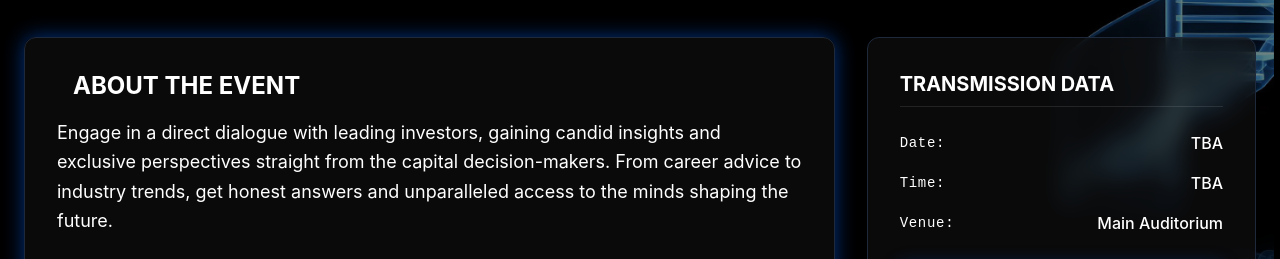
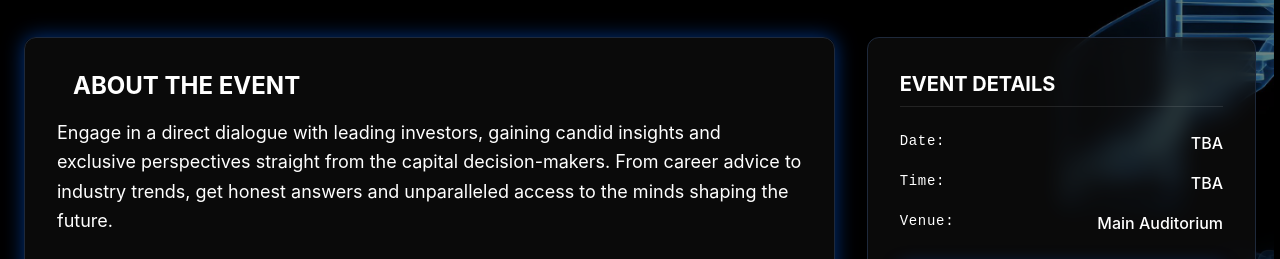
Before and after one commit to Ansh-mick27/AIIHFound_E_summit, a Next.js app: page /events/ama in a window 1280 px wide. Shown: the part 541-800 px from the top of the page. Built offline with nearby package versions, Linux system fonts and the light colour scheme.

Commit message:
Update Founder's Talk event detail page with new content and details

```diff
--- a/src/app/events/[slug]/page.tsx
+++ b/src/app/events/[slug]/page.tsx
@@ -80,13 +80,13 @@ export default function EventPage() {
                     {/* Key Details */}
                     <div className="glass-card p-8 rounded-xl border border-white/10 h-fit">
                         <h3 className="text-xl font-bold mb-6 text-white border-b border-white/10 pb-2">
-                            TRANSMISSION DATA
+                            EVENT DETAILS
                         </h3>
                         <div className="space-y-4">
                             {event.details.map((detail, index) => (
-                                <div key={index} className="flex justify-between items-center">
+                                <div key={index} className="flex justify-between items-start">
                                     <span className="text-text-muted font-mono-terminal text-sm">{detail.label}:</span>
-                                    <span className="text-white font-medium">{detail.value}</span>
+                                    <span className="text-white font-medium text-right whitespace-pre-line">{detail.value}</span>
                                 </div>
                             ))}
                         </div>
--- a/src/data/eventsData.ts
+++ b/src/data/eventsData.ts
@@ -6,12 +6,13 @@ export const eventsData = {
         title: "FOUNDER'S TALK",
         category: "SESSION",
         description: "Startup Expo, the flagship event of E-Summit, provides a dynamic platform for early-stage startups to pitch their ideas to investors and industry leaders.",
-        longDescription: "Founder's Talk is the highlight of E-Summit, where visionary entrepreneurs share real stories of success, inspiring ambition and turning ideas into action.",
+        longDescription: "Founder's Talk is the defining highlight of E-Summit, where visionary entrepreneurs share the real stories behind their success. More than a session, it is a catalyst that transforms ambition into action.\n\nThrough candid conversations, founders reveal their journeys — the risks, failures, breakthroughs, and lessons that shaped their ventures. The session offers powerful insights into resilience, leadership, and the mindset required to build and scale meaningful ideas.",
         icon: Rocket,
         details: [
-            { label: "Date", value: "TBA" },
-            { label: "Time", value: "TBA" },
-            { label: "Venue", value: "Main Auditorium" },
+            { label: "Date", value: "18th, 19th, 20th March'26" },
+            { label: "Time", value: "11:00 am - 12:00 pm" },
+            { label: "Venue", value: "Acropolis Group of Institutions" },
+            { label: "Event SPOCs", value: "Pradhyumn Mehta\nKeshav Banger\nAditi Vyas" },
         ],
         posters: ["/images/placeholder-event-1.jpg", "/images/placeholder-event-2.jpg", "/images/placeholder-event-3.jpg"]
     },
```
